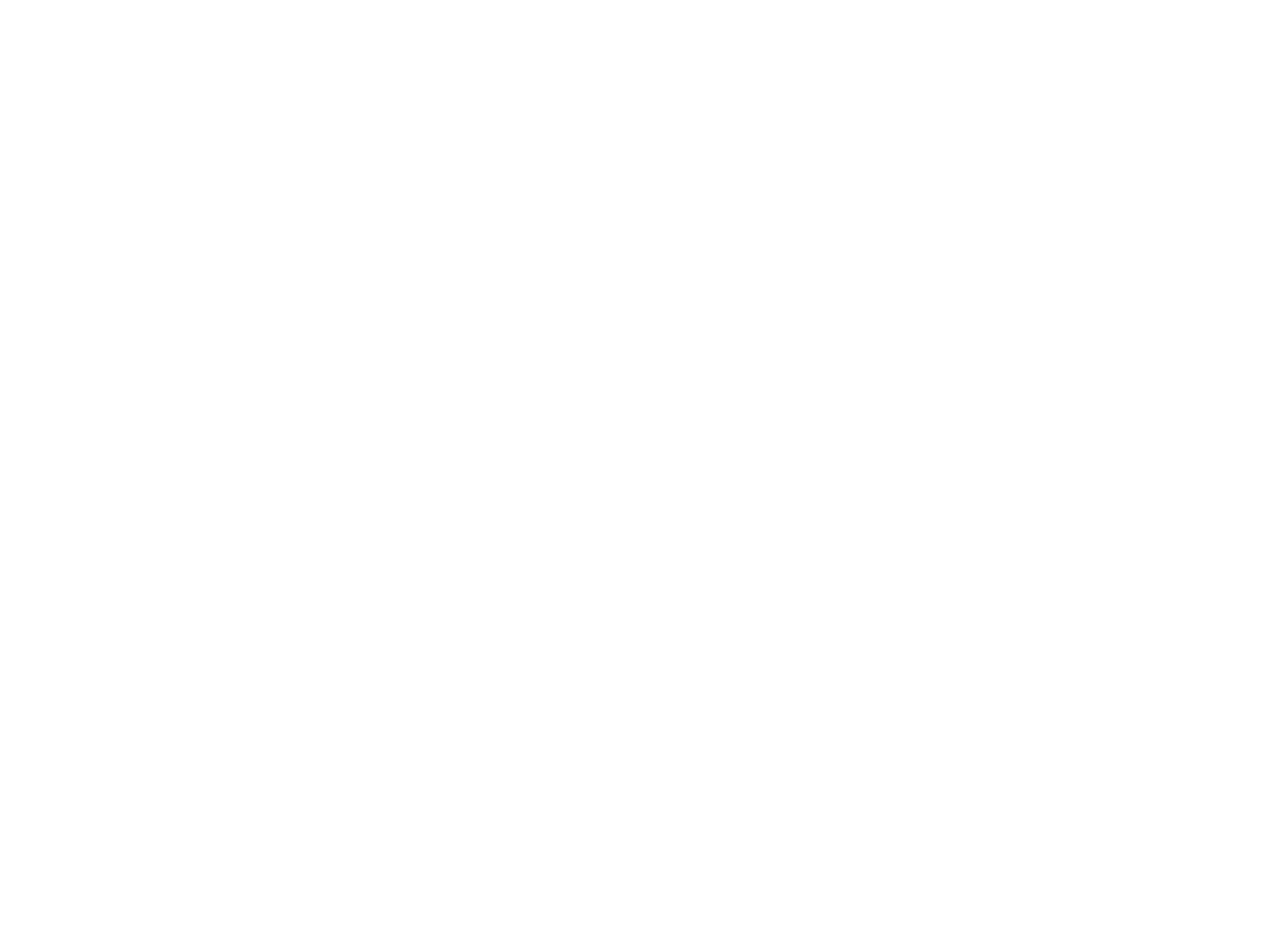
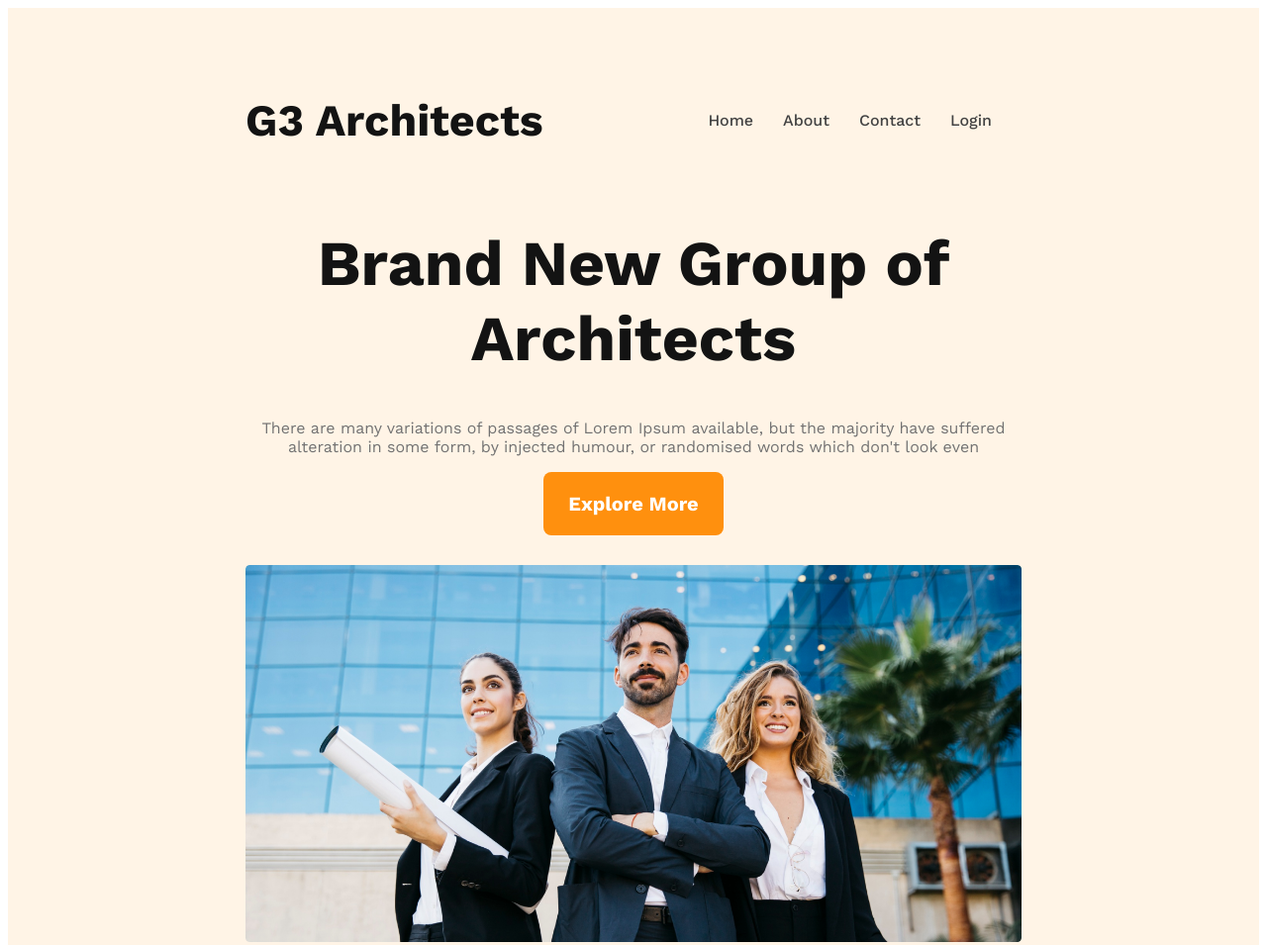
Before and after one commit to mottalibhassan/G3-Responsive, a plain HTML site: page index.html in a window 1280 px wide. Shown: the top 955 px of the page at 99% size. Before the commit the page ends 800 px from the top, so only its background shows below. Drawn offline with nearby package versions, Linux system fonts and the light colour scheme.

Commit message:
header complete

```diff
--- a/index.html
+++ b/index.html
@@ -7,6 +7,24 @@
     <title>G3 Responsive</title>
 </head>
 <body>
-
+    <header>
+        <nav>
+            <h1 class="nav-title">G3 Architects</h1>
+            <ul>
+                <li><a href="">Home</a></li>
+                <li><a href="">About</a></li>
+                <li><a href="">Contact</a></li>
+                <li><a href="">Login</a></li>
+            </ul>
+        </nav>
+        <div class="banner">
+            <div class="banner-content">
+                <h1 class="banner-title">Brand New Group of Architects</h1>
+                <p class="banner-description">There are many variations of passages of Lorem Ipsum available, but the majority have suffered alteration in some form, by injected humour, or randomised words which don't look even</p>
+                <button class="btn-primery">Explore More</button>
+            </div>
+                <img src="./images/banner.png" alt="">
+        </div>
+    </header>
 </body>
 </html>
--- a/style/style.css
+++ b/style/style.css
@@ -0,0 +1,91 @@
+@import url('https://fonts.googleapis.com/css2?family=Work+Sans:wght@400;500;600;700;800;900&display=swap');
+*{
+    font-family: 'Work Sans', sans-serif;
+}
+.btn-primery{
+    background-color: #ff900e;
+    padding: 20px 25px;
+    color: #fff;
+    border-radius: 8px;
+    font-size: 1.25rem;
+    font-weight: 700;
+    border: none;
+    cursor: pointer;
+}
+img{
+    width: 100%;
+    height: auto;
+    object-fit: cover;
+}
+
+header{
+    background: rgba(255, 144, 14, 0.10);
+    padding: 50px 240px;
+}
+nav{
+    display: flex;
+    justify-content: space-between;
+    align-items: center;
+}
+nav >ul{
+    display: flex;
+}
+nav li{
+    list-style: none;
+    margin-right: 30px;
+    font-weight: 500;
+    font-size: 1rem;
+}
+li a{
+    text-decoration: none;
+    color: #424242;
+}
+.nav-title{
+    font-size: 2.8rem;
+    font-weight: 700;
+    color: #131313;
+}
+
+/* banner style */
+
+.banner-content{
+    max-width: 800px;
+    text-align: center;
+    margin: 0 auto;
+}
+.banner-title{
+    font-size: 4rem;
+    font-weight: 700;
+    color: #131313;
+}
+.banner-description{
+    color: #727272;
+}
+div >img{
+    margin-top: 30px;
+}
+
+
+/* responsive media quari for header section */
+
+/* mobile devices */
+
+@media screen and (max-width:576px) {
+    header{
+        padding: 20px;
+    }
+    nav{
+        flex-direction: column;
+    }
+}
+
+/* medium or tablet devices */
+
+@media screen and (min-width:576px) and (max-width:960px) {
+    nav{
+        flex-direction: column;
+    }
+    header{
+        padding: 50px;
+    }
+}
```
